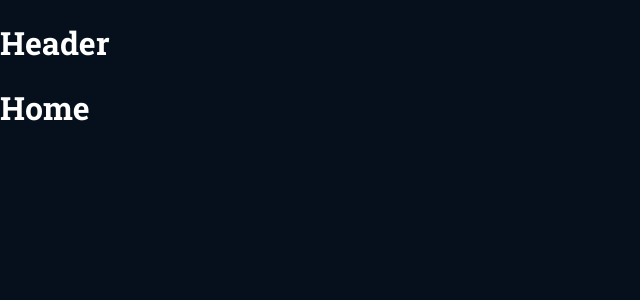
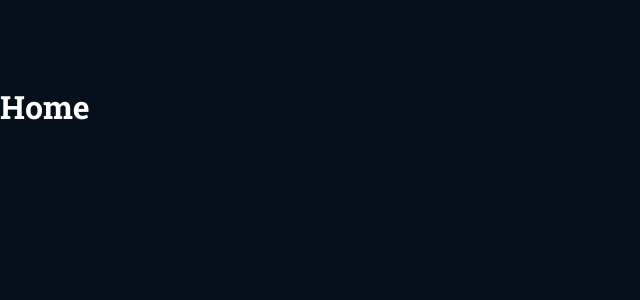
Before and after one commit to may-thu-htet/MERN-AI-ChatBot-starting-project, a React (Vite) app in the folder frontend/: page / in a window 1280 px wide. Shown: the top 300 px of the page, without its empty margins (0-640 px from the left). Built offline with nearby package versions, Linux system fonts and the light colour scheme.

Commit message:
app bar and tool bar

```diff
--- a/frontend/src/components/Header.tsx
+++ b/frontend/src/components/Header.tsx
@@ -1,10 +1,14 @@
 import React from "react";
+import { AppBar } from "@mui/material";
+import Toolbar from "@mui/material/Toolbar";
 
 const Header = () => {
   return (
-    <div>
-      <h1>Header</h1>
-    </div>
+    <AppBar
+      sx={{ bgcolor: "transparent", position: "static", boxShadow: "none" }}
+    >
+      <Toolbar sx={{ display: "flex" }}></Toolbar>
+    </AppBar>
   );
 };
 
```
